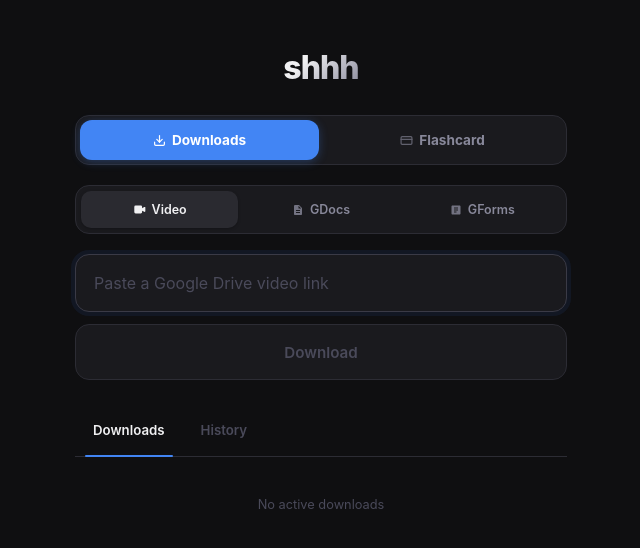
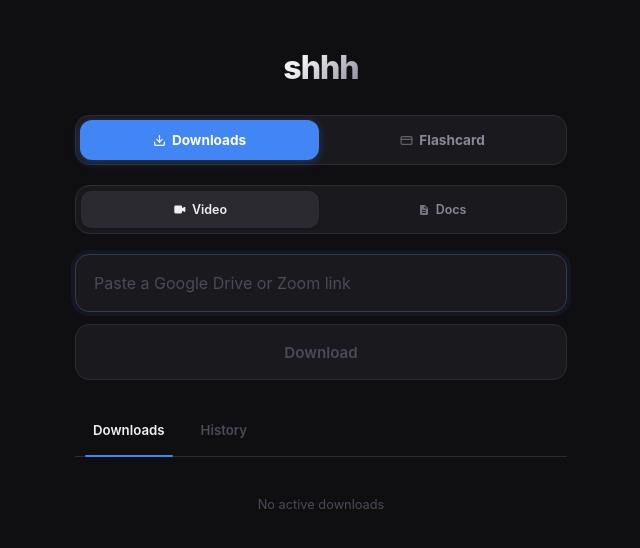
Before and after one commit to dhanmina/notegrab, a Flask app: page / in a window 1280 px wide. Shown: the top 548 px of the page, without its empty margins (319-959 px from the left). Run offline with Flask 3, Linux system fonts and the light colour scheme; data that the repository does not hold is empty.

Commit message:
feat: combine GDocs+GForms into single Docs tab with auto-detect

```diff
--- a/static/js/app.js
+++ b/static/js/app.js
@@ -15,6 +15,7 @@ urlEl.addEventListener("input", (e) => {
   const v = e.target.value.trim();
   if (!v) {
     detectedVideoSource = null;
+    detectedDocsSource  = null;
     titleReady = false;
     document.getElementById("password-row").style.display = "none";
     syncBtn();
@@ -43,16 +44,21 @@ urlEl.addEventListener("input", (e) => {
     return;
   }
 
-  if (currentSource === "gdocs") {
-    titleReady = isValidGdocsUrl(v);
-    if (titleReady) urlEl.classList.add("validated");
-    syncBtn();
-    return;
-  }
-
-  if (currentSource === "gforms") {
-    titleReady = isValidGformsUrl(v);
-    if (titleReady) urlEl.classList.add("validated");
+  if (currentSource === "docs") {
+    const isGdocs  = isValidGdocsUrl(v);
+    const isGforms = isValidGformsUrl(v);
+    if (isGdocs) {
+      detectedDocsSource = "gdocs";
+      titleReady = true;
+      urlEl.classList.add("validated");
+    } else if (isGforms) {
+      detectedDocsSource = "gforms";
+      titleReady = true;
+      urlEl.classList.add("validated");
+    } else {
+      detectedDocsSource = null;
+      titleReady = false;
+    }
     syncBtn();
     return;
   }
@@ -103,7 +109,9 @@ document.getElementById("dl-form").addEventListener("submit", async (e) => {
   const url = getValidUrl(urlEl.value);
   if (!url) return;
 
-  const effectiveSource = currentSource === "video" ? detectedVideoSource : currentSource;
+  const effectiveSource = currentSource === "video" ? detectedVideoSource
+                        : currentSource === "docs"  ? detectedDocsSource
+                        : currentSource;
   const urlKey = effectiveSource === "gdrive" ? extractDriveId(url) : url;
   if (activeDownloads.has(urlKey)) { setUrlWarn("Already downloading"); return; }
   if (completedDownloads.has(urlKey)) { setUrlWarn("Already downloaded"); return; }
--- a/static/js/ui.js
+++ b/static/js/ui.js
@@ -5,6 +5,7 @@ let titleTimer          = null;
 let _clearTimer         = null;
 let currentSource       = "video";
 let detectedVideoSource = null;
+let detectedDocsSource  = null;
 
 const activeDownloads    = new Set();
 const completedDownloads = new Set();
@@ -24,9 +25,8 @@ const clearBtn = document.querySelector(".history-clear-btn");
 
 function getValidUrl(text) {
   const v = text.trim();
-  if (currentSource === "video")  return (isValidZoomUrl(v) || isValidDriveUrl(v)) ? v : null;
-  if (currentSource === "gdocs")  return isValidGdocsUrl(v)  ? v : null;
-  if (currentSource === "gforms") return isValidGformsUrl(v) ? v : null;
+  if (currentSource === "video") return (isValidZoomUrl(v) || isValidDriveUrl(v)) ? v : null;
+  if (currentSource === "docs")  return (isValidGdocsUrl(v) || isValidGformsUrl(v)) ? v : null;
   return null;
 }
 
@@ -124,14 +124,13 @@ function setMode(mode) {
 function setSource(src) {
   currentSource       = src;
   detectedVideoSource = null;
+  detectedDocsSource  = null;
   document.getElementById("src-video").classList.toggle("active", src === "video");
-  document.getElementById("src-gdocs").classList.toggle("active", src === "gdocs");
-  document.getElementById("src-gforms").classList.toggle("active", src === "gforms");
+  document.getElementById("src-docs").classList.toggle("active", src === "docs");
   document.getElementById("password-row").style.display = "none";
   urlEl.placeholder =
-    src === "gdocs"  ? "Paste a Google Docs link" :
-    src === "gforms" ? "Paste a Google Forms link" :
-                       "Paste a Google Drive or Zoom link";
+    src === "docs" ? "Paste a Google Docs or Forms link" :
+                     "Paste a Google Drive or Zoom link";
   urlEl.value = "";
   urlEl.classList.remove("validated", "invalid");
   titleReady = false;
--- a/templates/index.html
+++ b/templates/index.html
@@ -45,17 +45,11 @@
               </svg>
               Video
             </button>
-            <button class="source-btn" id="src-gdocs" type="button" onclick="setSource('gdocs')">
+            <button class="source-btn" id="src-docs" type="button" onclick="setSource('docs')">
               <svg width="12" height="12" viewBox="0 0 24 24" fill="currentColor">
                 <path d="M14 2H6a2 2 0 0 0-2 2v16c0 1.1.9 2 2 2h12c1.1 0 2-.9 2-2V8l-6-6zm2 16H8v-2h8v2zm0-4H8v-2h8v2zm-3-5V3.5L18.5 9H13z"/>
               </svg>
-              GDocs
-            </button>
-            <button class="source-btn" id="src-gforms" type="button" onclick="setSource('gforms')">
-              <svg width="12" height="12" viewBox="0 0 24 24" fill="currentColor">
-                <path d="M19 3H5c-1.1 0-2 .9-2 2v14c0 1.1.9 2 2 2h14c1.1 0 2-.9 2-2V5c0-1.1-.9-2-2-2zM8 7h8v2H8V7zm0 4h8v2H8v-2zm0 4h5v2H8v-2z"/>
-              </svg>
-              GForms
+              Docs
             </button>
           </div>
 
@@ -65,7 +59,7 @@
                 class="url-ta"
                 id="url"
                 type="text"
-                placeholder="Paste a Google Drive video link"
+                placeholder="Paste a Google Drive or Zoom link"
                 autocomplete="off"
                 spellcheck="false"
                 autofocus
```
